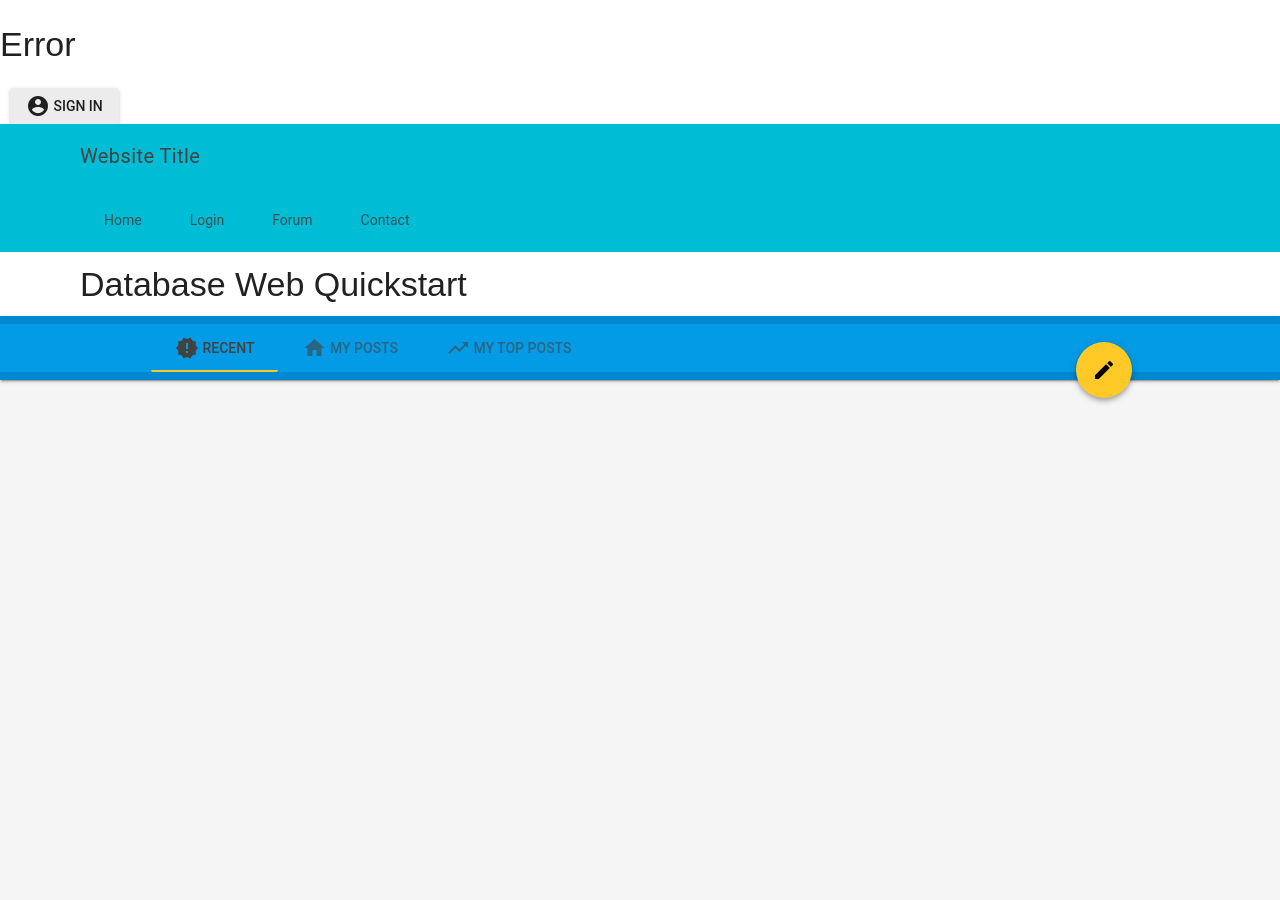
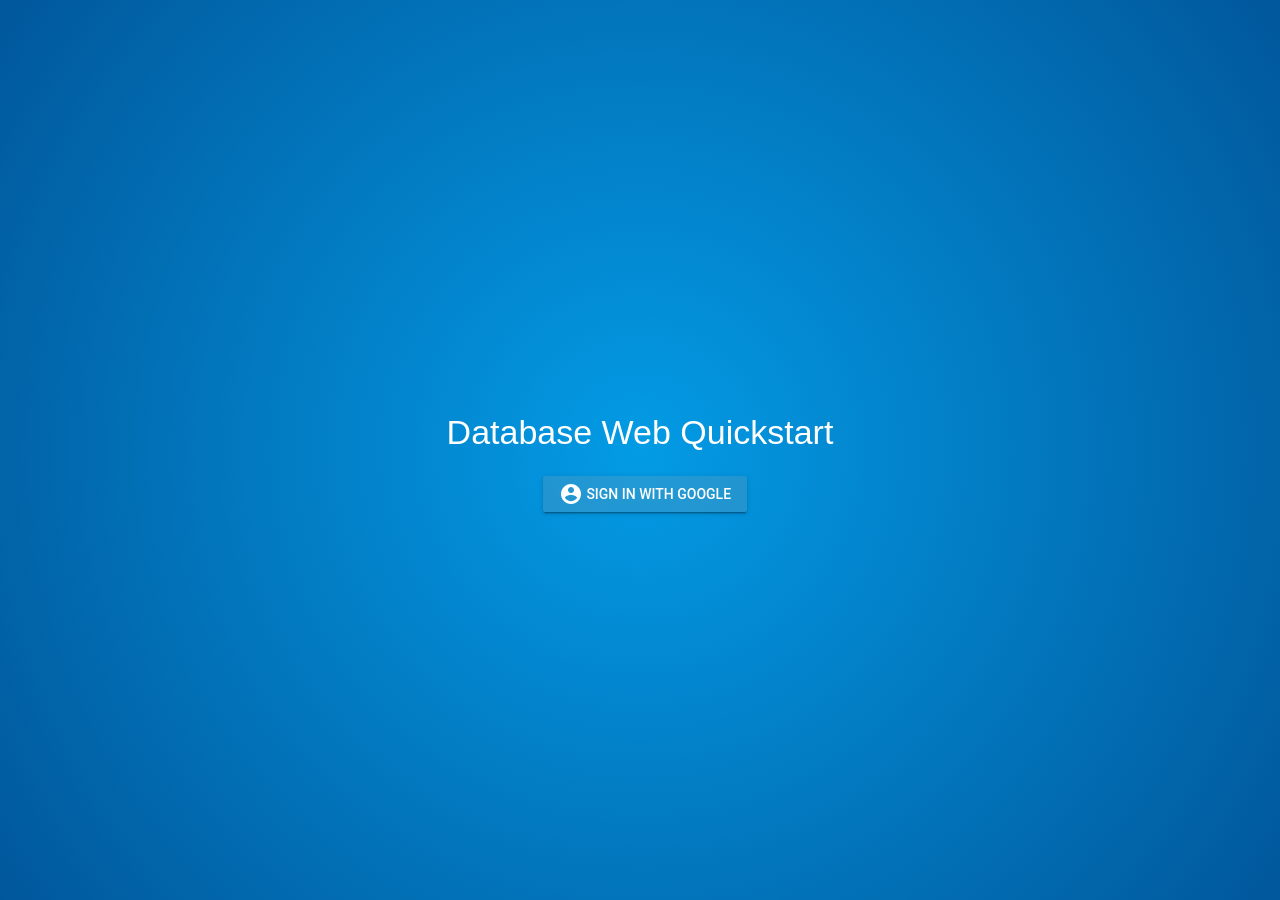
Before and after one commit to slothgamez/fireplex.github.io, a Jekyll site: the page firebase/forum/index.html, which Jekyll copies as it is, in a window 1280 px wide. Built offline with Jekyll 4.4.1, drawn with Linux system fonts in a browser that asks for light colours; nearby versions of some CDN libraries; comment, search, counter and statistics services are not loaded.

Commit message:
Update index.html

```diff
--- a/firebase/forum/index.html
+++ b/firebase/forum/index.html
@@ -60,13 +60,13 @@
 <body>
     <div class="mdl-layout mdl-js-layout mdl-layout--fixed-header">
 
-      <!-- Splash screen -->
-      <section id="splash-page">
-        <h3 class="logo">Error</h3>
-        <div>
-          <button id="sign-in-button" class="mdl-button--raised mdl-button mdl-js-button mdl-js-ripple-effect"><i class="material-icons">account_circle</i> Sign in </button>
-        </div>
-      </section>
+  <!-- Splash screen -->
+  <section id="page-splash">
+    <h3 class="logo">Database Web Quickstart</h3>
+    <div>
+      <button id="sign-in-button" class="mdl-button--raised mdl-button mdl-js-button mdl-js-ripple-effect"><i class="material-icons">account_circle</i> Sign in with Google</button>
+    </div>
+  </section>
         <header class="mdl-layout__header mdl-layout__header--waterfall portfolio-header">
             <div class="mdl-layout__header-row portfolio-logo-row">
                 <span class="mdl-layout__title">
```
